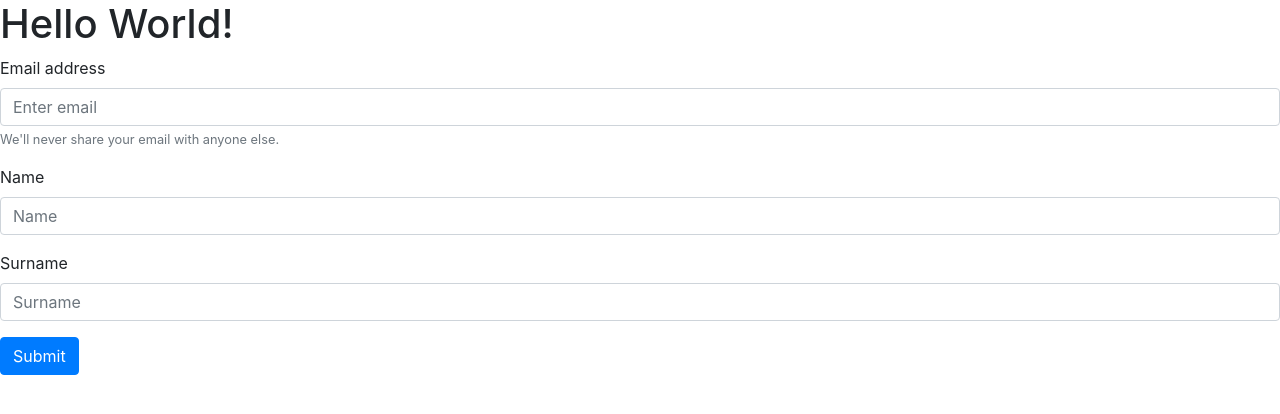
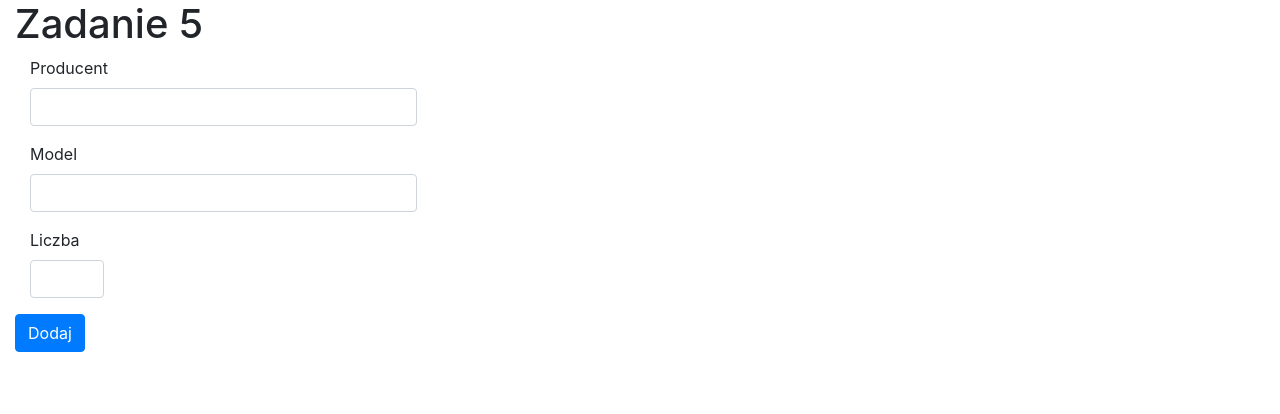
Before and after one commit to dborowy/zadanie_5_JS_2022, a website with bundled scripts: page public/index.html in a window 1280 px wide. Built offline with nearby package versions, Linux system fonts and the light colour scheme.

Commit message:
bootstrap + form

```diff
--- a/public/index.html
+++ b/public/index.html
@@ -17,23 +17,24 @@
 
 </head>
 <body>
-  <h1>Hello World!</h1>
-  <form id="form">
-    <div class="form-group">
-      <label for="exampleInputEmail1">Email address</label>
-      <input type="email" class="form-control" id="exampleInputEmail1" aria-describedby="emailHelp" placeholder="Enter email">
-      <small id="emailHelp" class="form-text text-muted">We'll never share your email with anyone else.</small>
-    </div>
-    <div class="form-group">
-      <label for="exampleInputName1">Name</label>
-      <input type="name" class="form-control" id="exampleInputName1" placeholder="Name">
-    </div>
-    <div class="form-group">
-      <label for="exampleInputSurname1">Surname</label>
-      <input type="surname" class="form-control" id="exampleInputSurname1" placeholder="Surname">
-    </div>
-    <button type="submit" class="btn btn-primary">Submit</button>
-  </form>
+  <div class="container-fluid">
+    <h1>Zadanie 5</h1>
+    <form id="form">
+      <div class="form-group col-sm-4">
+        <label for="Make">Producent</label>
+        <input type="text" class="form-control" id="Make">
+      </div>
+      <div class="form-group col-sm-4">
+        <label for="Model">Model</label>
+        <input type="text" class="form-control" id="Model">
+      </div>
+      <div class="form-group col-sm-1">
+        <label for="Quantity">Liczba</label>
+        <input type="number" class="form-control" id="Quantity">
+      </div>
+      <button type="submit" class="btn btn-primary">Dodaj</button>
+    </form>
+  </div>
 </body>
 <script type='module' src='./js/submit.js'></script>
 
```
